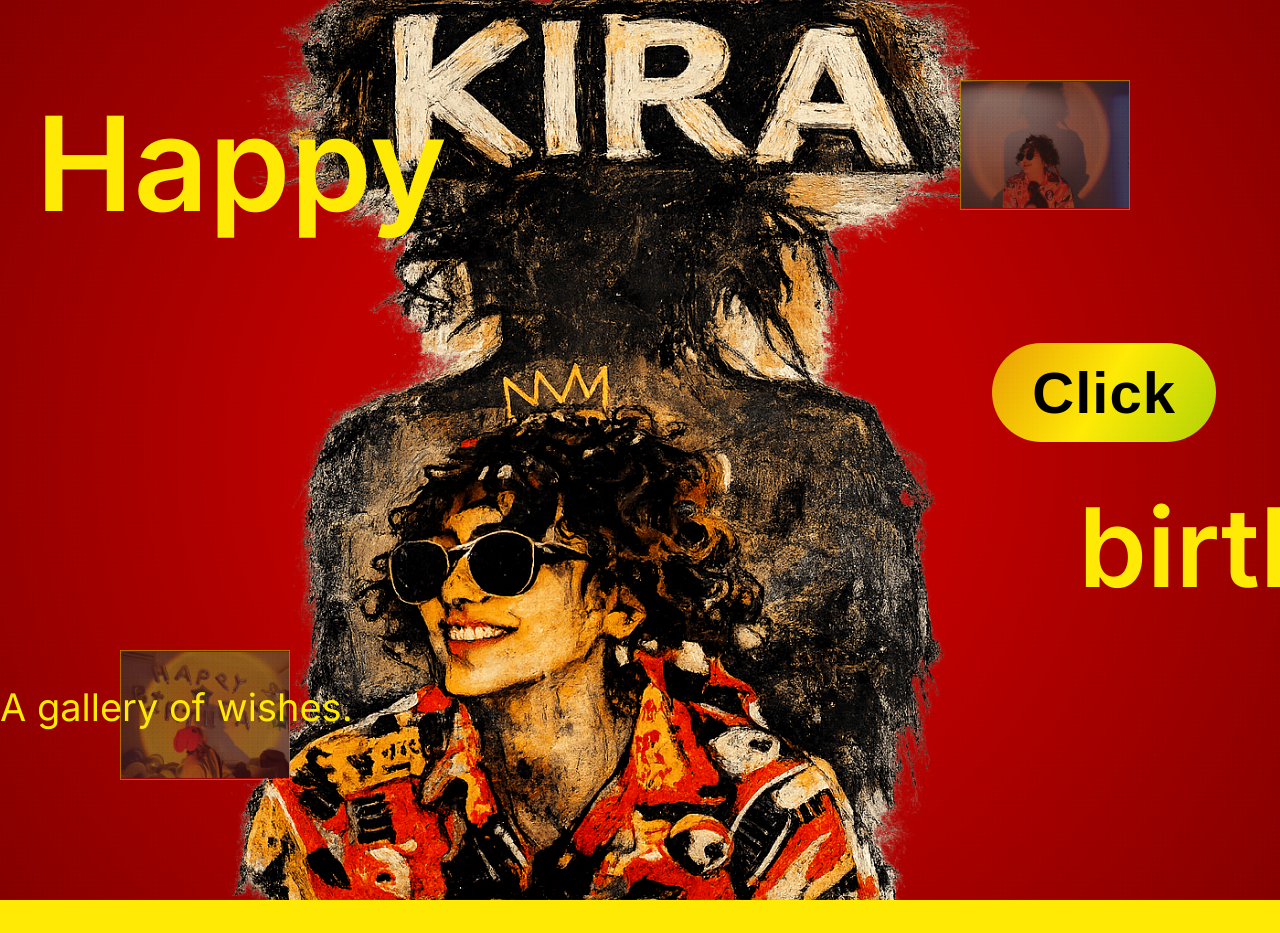
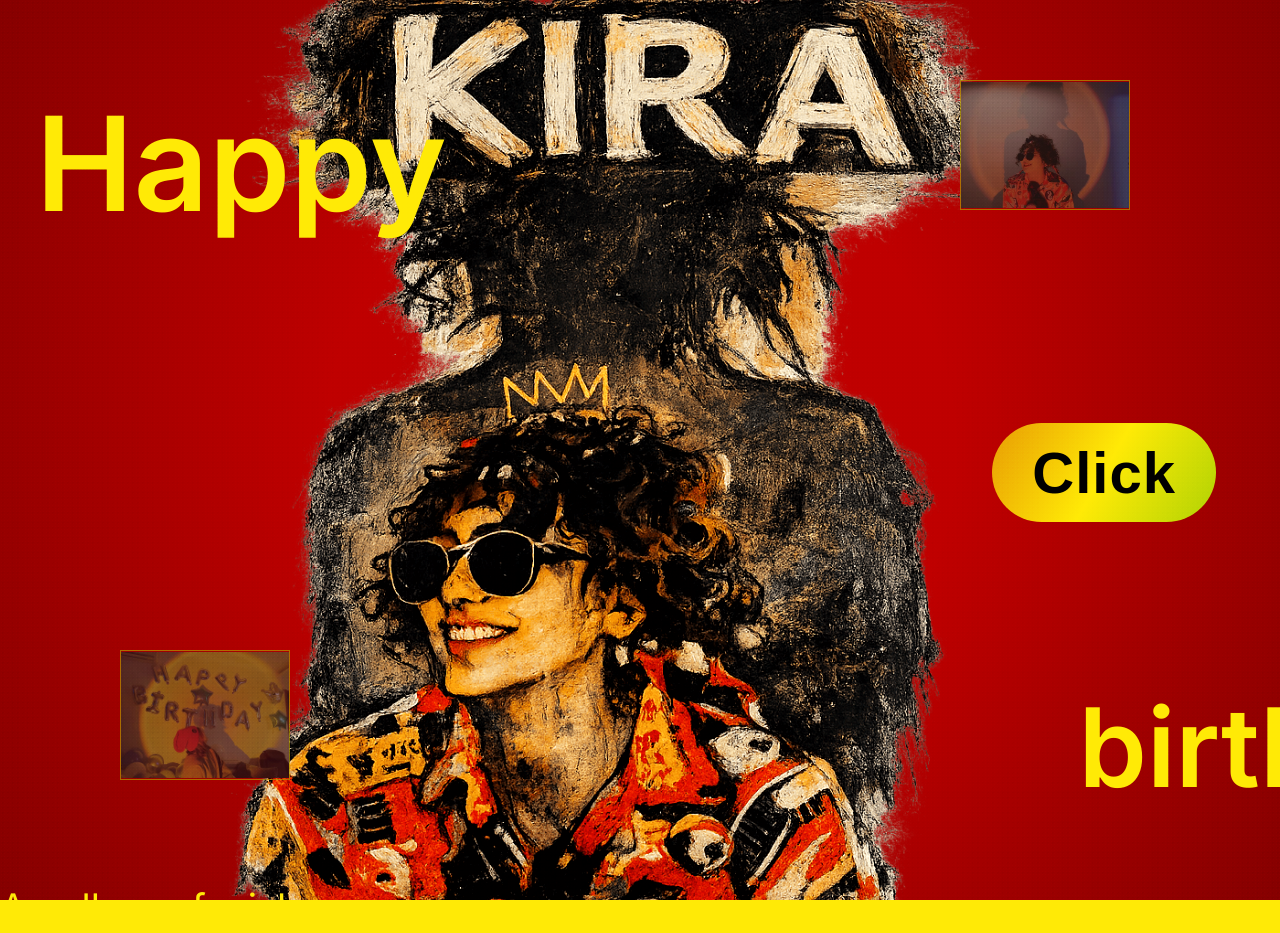
Before and after one commit to amber19900514/happy-bir-to-kira, a plain HTML site: page index.html in a window 1280 px wide. Shown: the top 933 px of the page. Drawn offline with Linux system fonts and the light colour scheme; no server answers.

Commit message:
Update style.css

```diff
--- a/css/style.css
+++ b/css/style.css
@@ -140,7 +140,7 @@ h2 {
 
 .hero-text .birthday {
   margin-left: 1080px;
-  margin-top: 240px;
+  margin-top: 440px;
   font-size: 108px;
   font-weight: 600;
   color: #ffea06;
```
